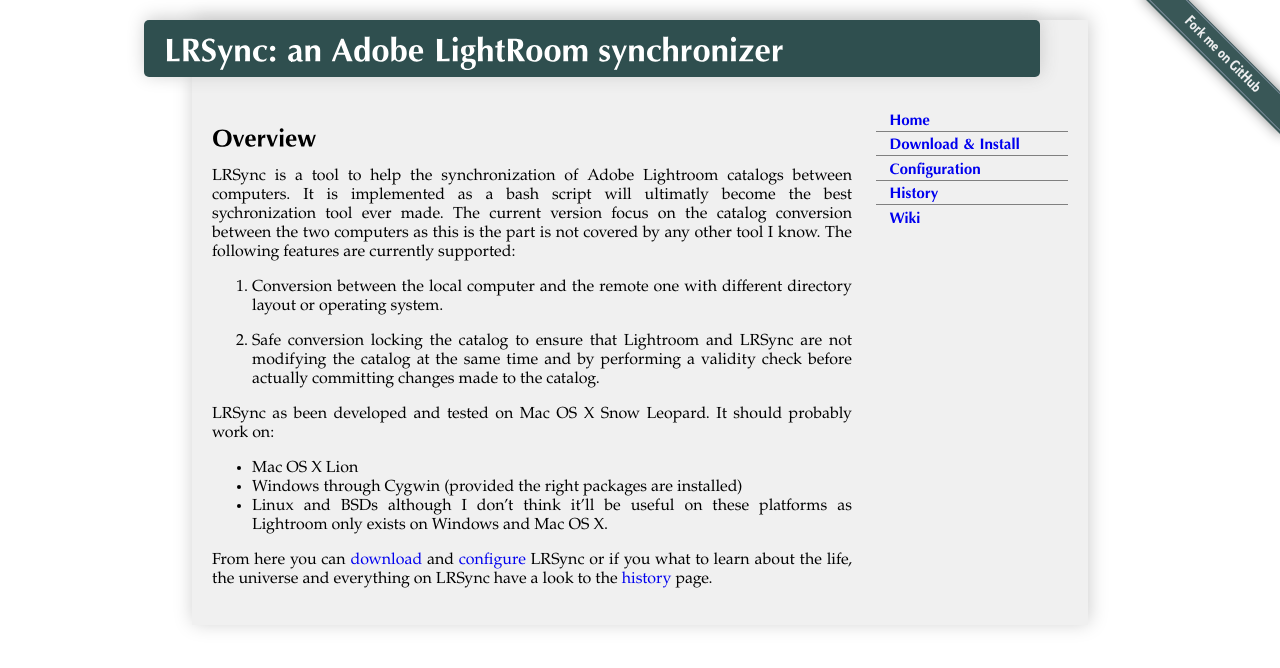
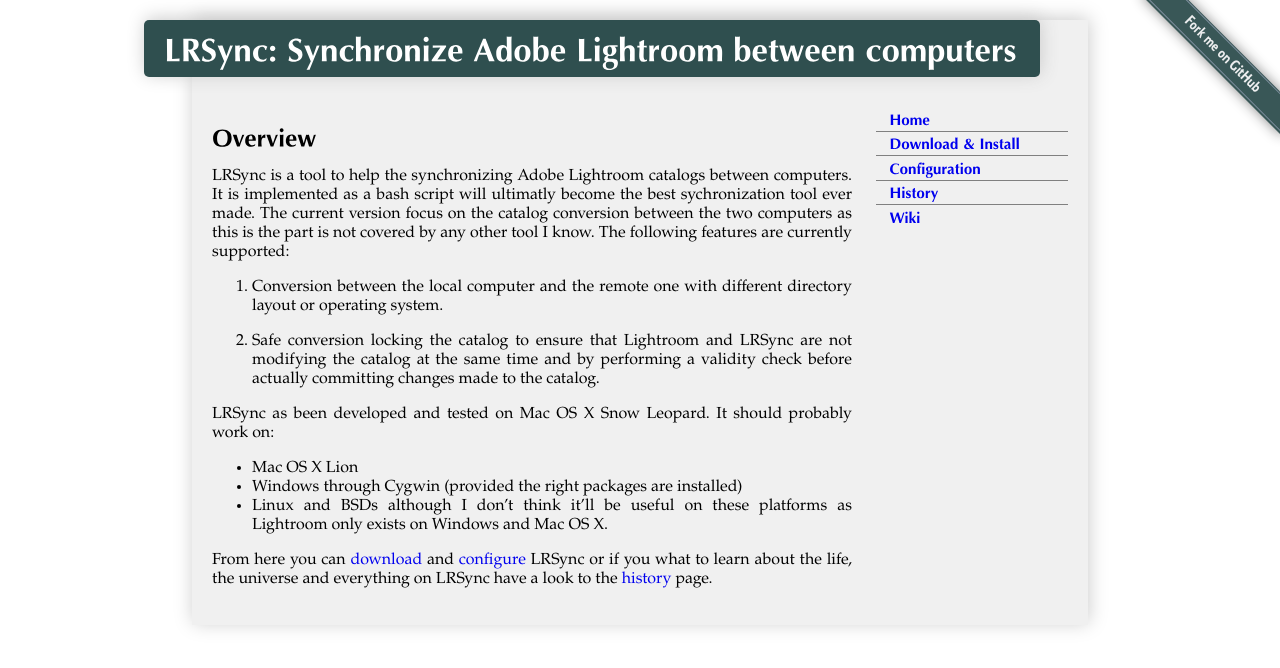
Before and after one commit to ggtools/LRSync, a Jekyll site: the page built from index.md, in a window 1280 px wide. Shown: the top 668 px of the page. Built offline with Jekyll 4.4.1, drawn with Linux system fonts in a browser that asks for light colours; some of the changed lines change nothing that is shown.

Commit message:
Streamlined keywords.

```diff
--- a/_layouts/default.html
+++ b/_layouts/default.html
@@ -5,7 +5,7 @@
 <head>
 <meta http-equiv="Content-Type" content="text/html; charset=utf-8" />
 <meta name="keywords"
-  contents="lightroom 4, lightroom, adobe lightroom, adobe photoshop lightroom, mac os, bash, synchronization, rsync, sqlite, lightroom catalog, conversion, github, windows" />
+  contents="lightroom 4, lightroom, adobe lightroom, synchronize lightroom, synchronize, synchronization, lightroom catalog, between computers" />
 <link rel="stylesheet" type="text/css" href="css/pygments.css">
 <link rel="stylesheet" type="text/css" href="css/default.css">
 <link rel="stylesheet" type="text/css" href="css/ribbon.css">
--- a/index.md
+++ b/index.md
@@ -1,5 +1,5 @@
 ---
-title: "an Adobe LightRoom synchronizer"
+title: "Synchronize Adobe Lightroom between computers"
 layout: default
 pygments: true
 ---
@@ -7,7 +7,7 @@
 Overview
 ========
 
-LRSync is a tool to help the synchronization of Adobe Lightroom catalogs between computers. It is implemented as a bash script will ultimatly become the best sychronization tool ever made. The current version focus on the catalog conversion between the two computers as this is the part is not covered by any other tool I know. The following features are currently supported:
+LRSync is a tool to help the synchronizing Adobe Lightroom catalogs between computers. It is implemented as a bash script will ultimatly become the best sychronization tool ever made. The current version focus on the catalog conversion between the two computers as this is the part is not covered by any other tool I know. The following features are currently supported:
 
 1. Conversion between the local computer and the remote one with different directory layout or operating system.
 
```
